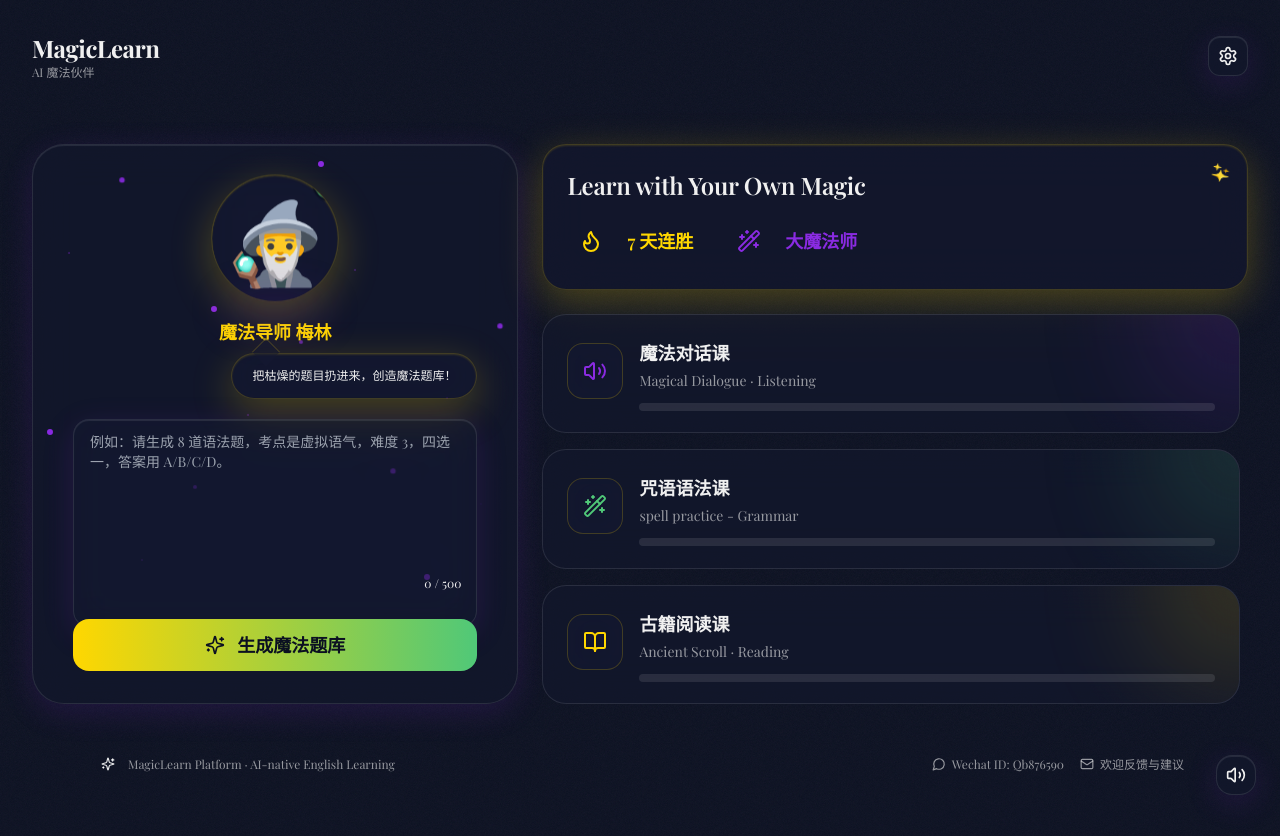
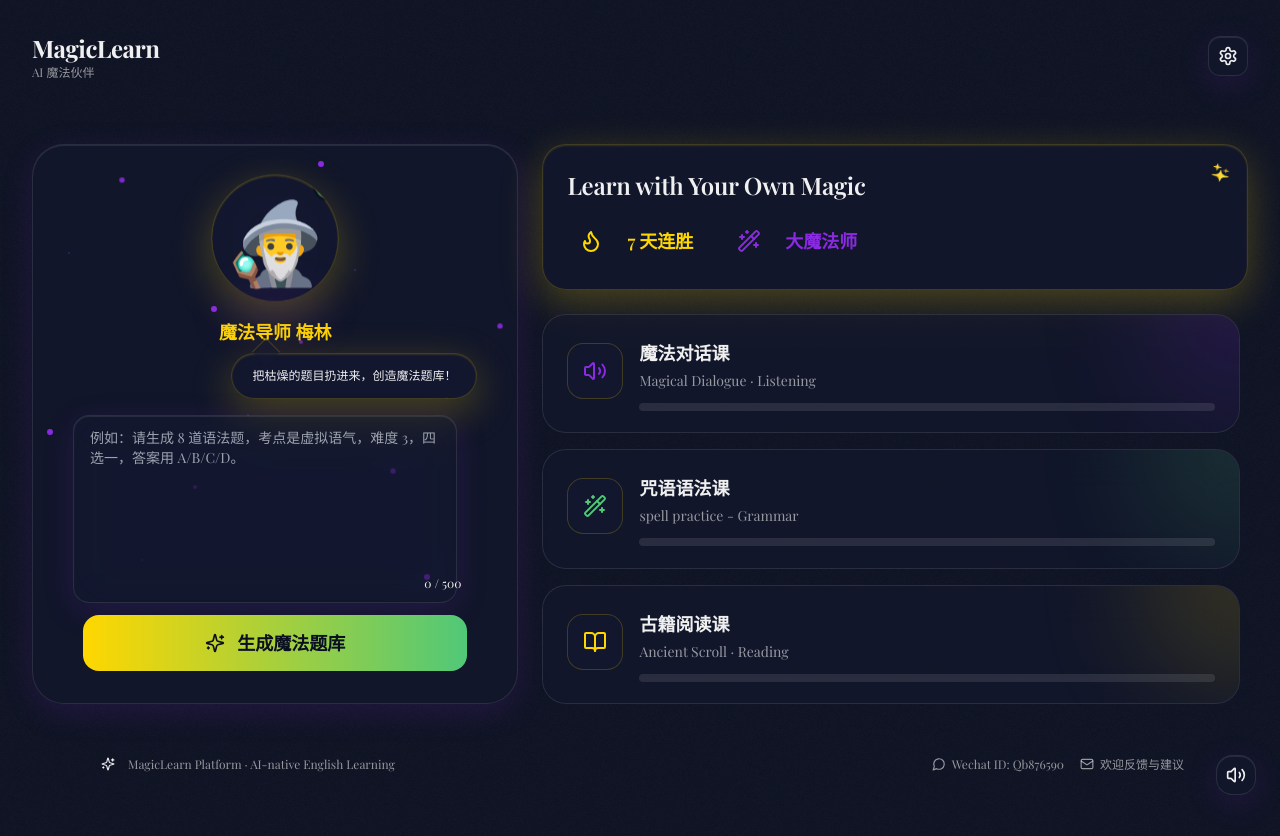
Before and after one commit to lenaaacyq/MagicLearn, a Next.js app in the folder frontend/: page / in a window 1280 px wide. Shown: the top 836 px of the page. Built offline with nearby package versions, Linux system fonts and the light colour scheme; a web font is replaced by a local one.

Commit message:
Keep left panel equal-height and tighten input area

```diff
--- a/frontend/src/figma/components/MerlinGenerator.tsx
+++ b/frontend/src/figma/components/MerlinGenerator.tsx
@@ -348,9 +348,9 @@ export default function MerlinGenerator() {
         </motion.div>
       </div>
 
-      <div className="flex-1 flex flex-col z-10 mt-5 px-2 min-h-0">
+      <div className="flex-1 flex flex-col z-10 mt-4 px-2 min-h-0">
         <motion.div
-          className="relative flex-1 min-h-[11.5rem]"
+          className="relative flex-1 min-h-[9.5rem]"
           initial={{ opacity: 0, y: 20 }}
           animate={{ opacity: 1, y: 0 }}
           transition={{ delay: 0.3 }}
@@ -365,7 +365,7 @@ export default function MerlinGenerator() {
               handleGenerate();
             }}
             placeholder="例如：请生成 8 道语法题，考点是虚拟语气，难度 3，四选一，答案用 A/B/C/D。"
-            className="w-full h-full min-h-[11.5rem] xl:min-h-[13rem] glass-panel rounded-2xl px-4 py-3 text-sm resize-none focus:outline-none focus:ring-2 focus:ring-[var(--neon-gold)]/50 transition-colors placeholder:text-[var(--muted-foreground)]/50"
+            className="w-[95%] mx-auto h-full min-h-[9.5rem] xl:min-h-[10.5rem] glass-panel rounded-2xl px-4 py-3 text-sm resize-none focus:outline-none focus:ring-2 focus:ring-[var(--neon-gold)]/50 transition-colors placeholder:text-[var(--muted-foreground)]/50"
           />
 
           <div className="absolute bottom-3 right-4 text-xs text-[var(--muted-foreground)]/50">
@@ -376,7 +376,7 @@ export default function MerlinGenerator() {
         <motion.button
           onClick={handleGenerate}
           disabled={isGenerating || !inputText.trim()}
-          className="w-full mt-4 py-3.5 rounded-2xl bg-gradient-to-r from-[var(--neon-gold)] to-[var(--emerald-green)] text-[var(--mystical-navy)] font-semibold text-lg flex items-center justify-center gap-3 relative overflow-hidden disabled:opacity-50 disabled:cursor-not-allowed"
+          className="w-[95%] mx-auto mt-3 py-3.5 rounded-2xl bg-gradient-to-r from-[var(--neon-gold)] to-[var(--emerald-green)] text-[var(--mystical-navy)] font-semibold text-lg flex items-center justify-center gap-3 relative overflow-hidden disabled:opacity-50 disabled:cursor-not-allowed"
           initial={{ opacity: 0, y: 20 }}
           animate={{ opacity: 1, y: 0 }}
           transition={{ delay: 0.5 }}
--- a/frontend/src/figma/pages/HomePage.tsx
+++ b/frontend/src/figma/pages/HomePage.tsx
@@ -32,12 +32,12 @@ export default function HomePage() {
       {/* 主内容区 - Bento 布局 */}
       <div className="pt-28 pb-32 h-screen flex gap-6">
         {/* 左侧 - Agent 伴随舱 */}
-        <div className="w-[40%]">
+        <div className="w-[40%] min-h-0">
           <MerlinGenerator />
         </div>
 
         {/* 右侧 - 任务看板 */}
-        <div className="flex-1">
+        <div className="flex-1 min-h-0">
           <QuestBoard />
         </div>
       </div>
```
